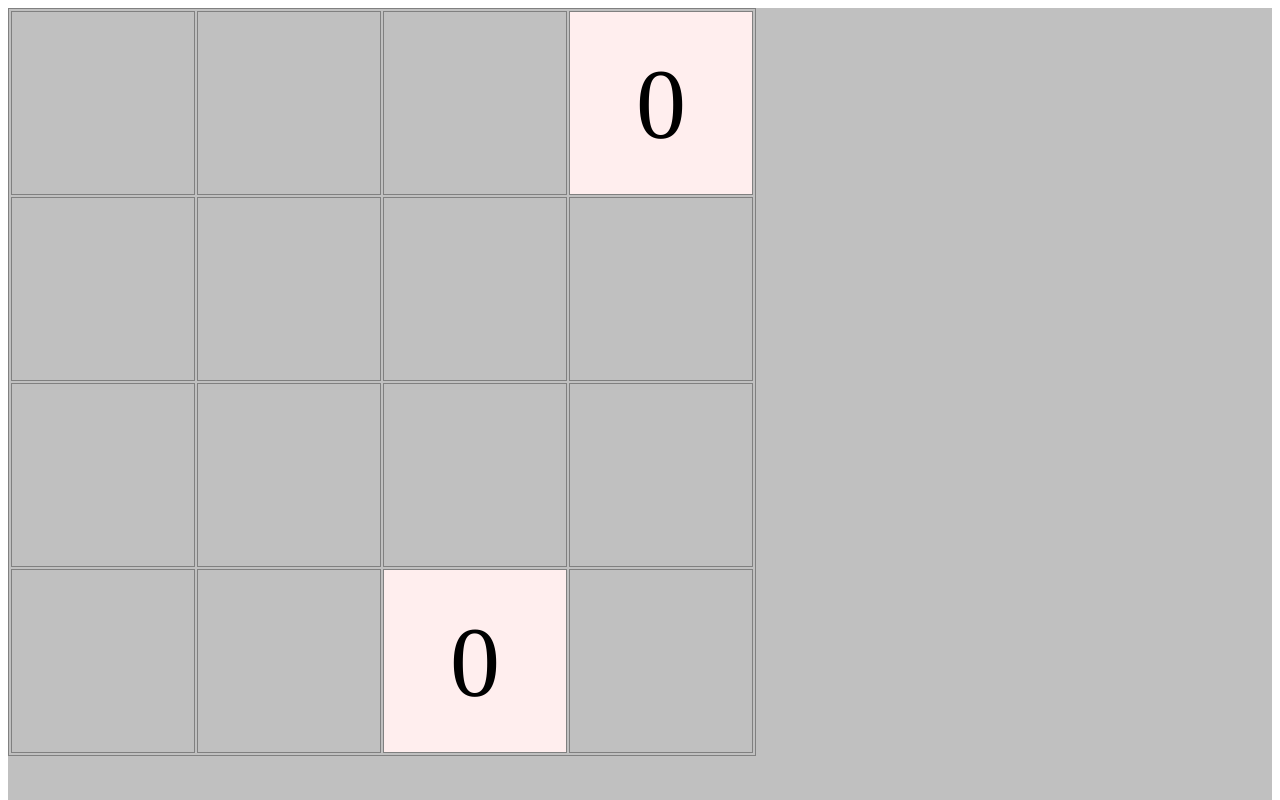
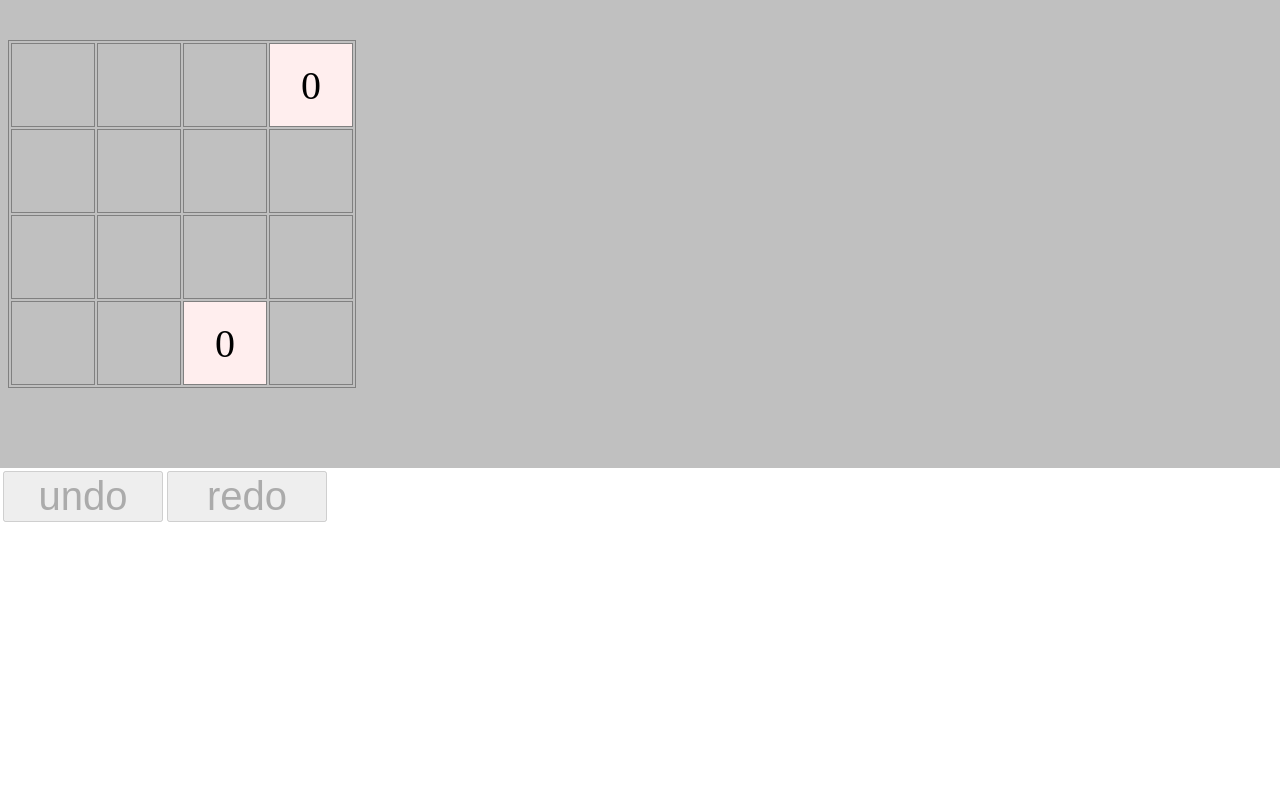
Before and after one commit to Akiyah/10, a website built with webpack: page index.html in a window 1280 px wide. Shown: the top 800 px of the page. Built offline with nearby package versions, Linux system fonts and the light colour scheme.

Commit message:
change css

```diff
--- a/index.html
+++ b/index.html
@@ -2,22 +2,23 @@
 <html>
 <head>
   <meta charset="utf-8">
+  <meta name="viewport" content="width=device-width,target-densitydpi=160dpi,initial-scale=1,maximum-scale=1,user-scalable=no,minimal-ui">
   <title>10</title>
   <script src="public/js/bundle.js?202105070058"></script>
   <style>
-    table {
-      margin-bottom : 100px;
+    body {
+      margin: 0px;
     }
-    table, tr, td {
-      border : solid thin gray;
+    #game-div table, #game-div tr, #game-div td {
+      border: solid thin gray;
     }
     #game-div {
       background-color: silver;
-      height : 1000px;
+      padding: 40px 8px 80px 8px;
     }
     #game-table td {
-      width : 180px;
-      height : 180px;
+      width: 80px;
+      height: 80px;
     }
     #game-table td.new {
       animation: append 0.5s;
@@ -33,17 +34,12 @@
       }
     }
 
-    #game-table, .controller button, .history button {
-      font-size: 100px;
-      text-align : center;
-    }
-    .controller td, .controller button {
-      width : 200px;
-      height : 150px;
+    #game-table, .history button {
+      font-size: 40px;
+      text-align: center;
     }
     .history td, .history button {
-      width : 300px;
-      height : 150px;
+      width: 160px;
     }
     #game-table td.tile0 { background-color: #FEE; }
     #game-table td.tile1 { background-color: #FDD; }
@@ -71,7 +67,7 @@
       <tr><td id="td02"></td><td id="td12"></td><td id="td22"></td><td id="td32"></td></tr>
       <tr><td id="td03"></td><td id="td13"></td><td id="td23"></td><td id="td33"></td></tr>
     </table>
-  </div>>
+  </div>
 
   <table class="history">
     <tr><td><button id="undo">undo</button></td><td><button id="redo">redo</button></td></tr>
--- a/src/js/modules/game.js
+++ b/src/js/modules/game.js
@@ -118,7 +118,7 @@ class Game {
 
     this.touchDirection = dir;
 
-    if (100 < dist) { // move some distance
+    if (70 < dist) { // move some distance
       this.next(dir);
       this.ontouch = false;
       this.startPoint = null;
```
Also changed, not shown: public/js/bundle.js (+1 -1 lines), test/js/modules/game.test.js (+1 -1 lines).
